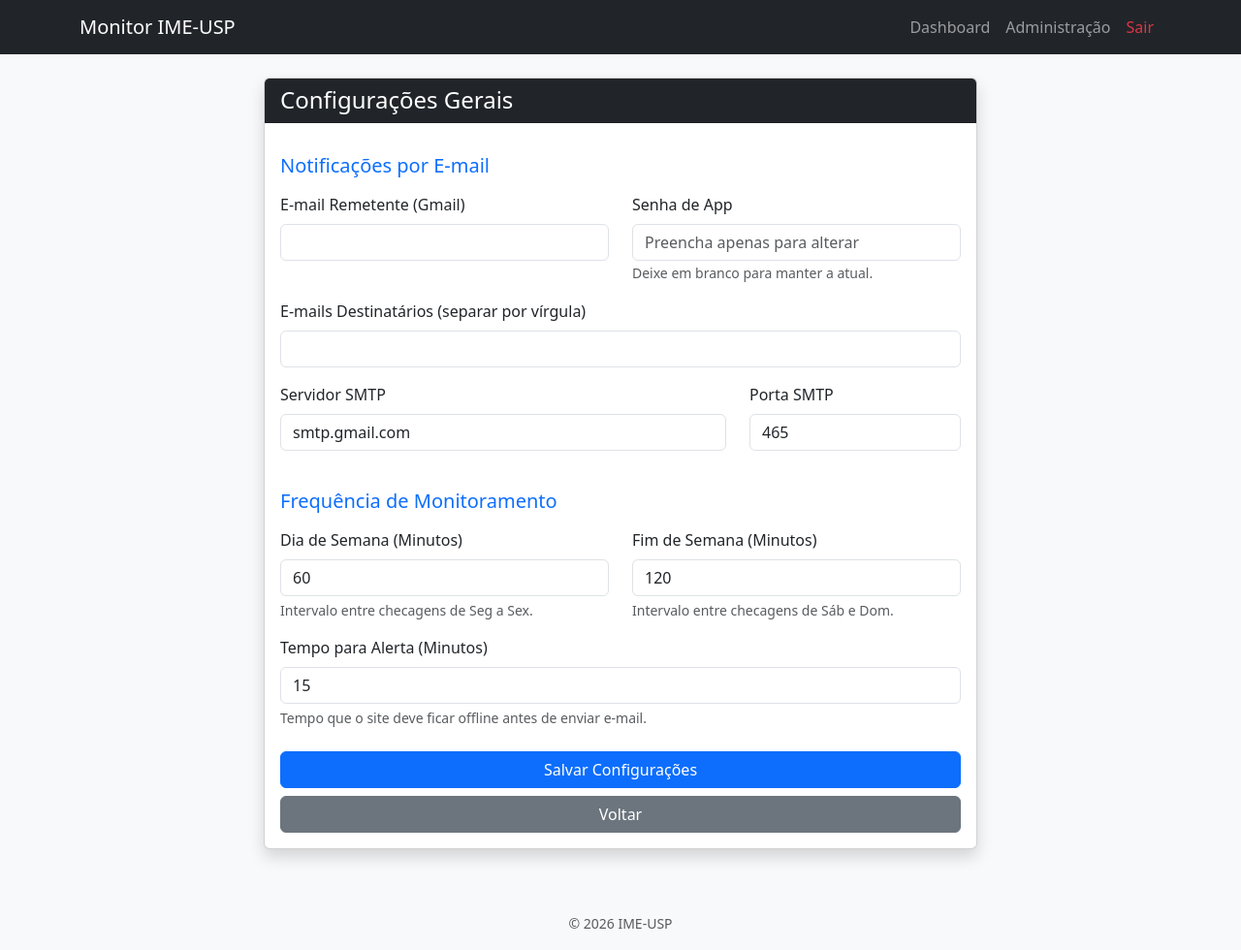
After one commit to luiscarlosdesouza/status_sistemas, a Flask app: page /settings in a window 1280 px wide. The commit adds this page. Shown: the whole page at 97% size. Run offline with Flask 3, Linux system fonts and the light colour scheme; a user stored in the database is signed in.

Commit message:
Finalização: Novas tabelas, relatorios e configs dinamicas -  V1.1

```diff
--- a/app.py
+++ b/app.py
@@ -39,14 +39,58 @@ class Site(db.Model):
     last_checked = db.Column(db.DateTime, nullable=True)
     error_message = db.Column(db.String(500), nullable=True)
 
+class SiteHistory(db.Model):
+    id = db.Column(db.Integer, primary_key=True)
+    site_id = db.Column(db.Integer, db.ForeignKey('site.id'), nullable=False)
+    site = db.relationship('Site', backref=db.backref('history', lazy=True))
+    status = db.Column(db.String(20), nullable=False) # 'offline' (confirmed failure)
+    start_time = db.Column(db.DateTime, nullable=False, default=datetime.now)
+    end_time = db.Column(db.DateTime, nullable=True)
+    start_time = db.Column(db.DateTime, nullable=False, default=datetime.now)
+    end_time = db.Column(db.DateTime, nullable=True)
+    error_message = db.Column(db.String(500), nullable=True)
+
+class GlobalSettings(db.Model):
+    id = db.Column(db.Integer, primary_key=True)
+    # Email Config
+    email_user = db.Column(db.String(100), nullable=True)
+    email_password = db.Column(db.String(100), nullable=True)
+    email_to = db.Column(db.String(500), nullable=True)
+    smtp_server = db.Column(db.String(100), default='smtp.gmail.com')
+    smtp_port = db.Column(db.Integer, default=465)
+
+    # Intervals (in minutes)
+    interval_weekday = db.Column(db.Integer, default=60)
+    interval_weekend = db.Column(db.Integer, default=120)
+    alert_threshold = db.Column(db.Integer, default=15)
+
 # --- Monitoring ---
 def check_sites():
-    print("Checking sites...")
+    # print("Tick...")
     with app.app_context():
+        settings = GlobalSettings.query.first()
+        if not settings:
+            return
+
+        # Determine current interval (Weekday vs Weekend)
+        # Weekday: 0-4 (Mon-Fri), Weekend: 5-6 (Sat-Sun)
+        is_weekend = datetime.now().weekday() >= 5
+        current_interval_minutes = settings.interval_weekend if is_weekend else settings.interval_weekday
+        threshold_seconds = settings.alert_threshold * 60
+
         sites = Site.query.all()
         for site in sites:
+            # Check if it is time to check this site
+            if site.last_checked:
+                time_since_check = datetime.now() - site.last_checked
+                if time_since_check.total_seconds() < (current_interval_minutes * 60):
+                    continue # Skip, not time yet
+
+            # --- Perform Check ---
+            print(f"Checking {site.name}...")
+            previous_status = site.status
             try:
-                response = requests.get(site.url, timeout=10)
+                response = requests.get(site.url, timeout=30)
                 is_success = False
 
                 if response.status_code == 200:
@@ -64,6 +108,14 @@ def check_sites():
 
                 if is_success:
                     # Success State
+                    if site.status == 'offline':
+                        send_recovery_email(site, settings)
+
+                        # Close History
+                        history_entry = SiteHistory.query.filter_by(site_id=site.id, end_time=None).first()
+                        if history_entry:
+                            history_entry.end_time = datetime.now()
+
                     site.status = 'online'
                     site.first_failure_time = None
                     site.error_message = None
@@ -74,35 +126,38 @@ def check_sites():
                     if site.first_failure_time is None:
                         # First failure detected
                         site.first_failure_time = datetime.now()
-                        site.status = 'warning' # Orange
+                        site.status = 'warning'
                     else:
                         # Successive failure
                         time_diff = datetime.now() - site.first_failure_time
-                        if time_diff.total_seconds() >= 900: # 15 minutes
-                            # Failure persisted for > 15 mins
-                            previous_status = site.status
-                            site.status = 'offline' # Red
+                        if time_diff.total_seconds() >= threshold_seconds:
+                            site.status = 'offline'
 
                             # Send Alert only if transitioning to offline for the first time
                             if previous_status != 'offline':
-                                send_alert_email(site)
+                                send_alert_email(site, settings)
+
+                                # Open History
+                                new_history = SiteHistory(site_id=site.id, status='offline', start_time=datetime.now(), error_message=site.error_message)
+                                db.session.add(new_history)
                         else:
-                            # Still in warning period
                             site.status = 'warning'
 
             except Exception as e:
                 # Exception Handling
-                site.error_message = str(e)
+                site.error_message = f"Connection Error: {str(e)}"
                 if site.first_failure_time is None:
                     site.first_failure_time = datetime.now()
                     site.status = 'warning'
                 else:
                     time_diff = datetime.now() - site.first_failure_time
-                    if time_diff.total_seconds() >= 900:
+                    if time_diff.total_seconds() >= threshold_seconds:
                         previous_status = site.status
                         site.status = 'offline'
                         if previous_status != 'offline':
-                            send_alert_email(site)
+                            send_alert_email(site, settings)
+                            new_history = SiteHistory(site_id=site.id, status='offline', start_time=datetime.now(), error_message=site.error_message)
+                            db.session.add(new_history)
                     else:
                         site.status = 'warning'
 
@@ -110,35 +165,64 @@ def check_sites():
 
         db.session.commit()
 
-def send_alert_email(site):
-    email_user = os.getenv('EMAIL_USER')
-    email_pass = os.getenv('EMAIL_PASSWORD')
-    email_to = os.getenv('EMAIL_TO') # Who receives the alert
-
-    if not (email_user and email_pass and email_to):
-        print("Email configuration missing. Notification skipped.")
+def send_alert_email(site, settings):
+    if not (settings.email_user and settings.email_password and settings.email_to):
+        print("Email configuration missing in Settings. Notification skipped.")
         return
 
-    recipients = [e.strip() for e in email_to.split(',')]
+    recipients = [e.strip() for e in settings.email_to.split(',')]
 
     for recipient in recipients:
         msg = EmailMessage()
         msg['Subject'] = f"ALERT: {site.name} is OFFLINE"
-        msg['From'] = email_user
+        msg['From'] = settings.email_user
         msg['To'] = recipient
-        msg.set_content(f"The site {site.name} ({site.url}) has been down for more than 15 minutes.\n\nTime: {datetime.now().strftime('%Y-%m-%d %H:%M:%S')}\nError: {site.error_message}")
+        msg.set_content(f"The site {site.name} ({site.url}) has been down for more than {settings.alert_threshold} minutes.\n\nTime: {datetime.now().strftime('%Y-%m-%d %H:%M:%S')}\nError: {site.error_message}")
 
         try:
-            with smtplib.SMTP_SSL('smtp.gmail.com', 465) as smtp:
-                smtp.login(email_user, email_pass)
-                smtp.send_message(msg)
+            if settings.smtp_port == 465:
+                with smtplib.SMTP_SSL(settings.smtp_server, settings.smtp_port) as smtp:
+                    smtp.login(settings.email_user, settings.email_password)
+                    smtp.send_message(msg)
+            else:
+                with smtplib.SMTP(settings.smtp_server, settings.smtp_port) as smtp:
+                    smtp.starttls()
+                    smtp.login(settings.email_user, settings.email_password)
+                    smtp.send_message(msg)
             print(f"Sent alert email for {site.name} to {recipient}")
         except Exception as e:
             print(f"Failed to send email to {recipient}: {e}")
 
+def send_recovery_email(site, settings):
+    if not (settings.email_user and settings.email_password and settings.email_to):
+        return
+
+    recipients = [e.strip() for e in settings.email_to.split(',')]
+
+    for recipient in recipients:
+        msg = EmailMessage()
+        msg['Subject'] = f"RECOVERY: {site.name} is BACK ONLINE"
+        msg['From'] = settings.email_user
+        msg['To'] = recipient
+        msg.set_content(f"The site {site.name} ({site.url}) is responding again.\n\nTime: {datetime.now().strftime('%Y-%m-%d %H:%M:%S')}")
+
+        try:
+            if settings.smtp_port == 465:
+                with smtplib.SMTP_SSL(settings.smtp_server, settings.smtp_port) as smtp:
+                    smtp.login(settings.email_user, settings.email_password)
+                    smtp.send_message(msg)
+            else:
+                with smtplib.SMTP(settings.smtp_server, settings.smtp_port) as smtp:
+                    smtp.starttls()
+                    smtp.login(settings.email_user, settings.email_password)
+                    smtp.send_message(msg)
+            print(f"Sent recovery email for {site.name} to {recipient}")
+        except Exception as e:
+            print(f"Failed to send recovery email to {recipient}: {e}")
+
 # Start Scheduler
 scheduler = BackgroundScheduler()
-scheduler.add_job(func=check_sites, trigger="interval", minutes=60)
+scheduler.add_job(func=check_sites, trigger="interval", minutes=1)
 scheduler.start()
 atexit.register(lambda: scheduler.shutdown())
 
@@ -222,6 +306,53 @@ def edit_site(id):
         return redirect(url_for('admin'))
     return render_template('edit_site.html', site=site)
 
+@app.route('/reports')
+@login_required
+def reports():
+    # Fetch offline events sorted by start_time desc
+    history = SiteHistory.query.order_by(SiteHistory.start_time.desc()).all()
+    # Calculate duration for display
+    enriched_history = []
+    for h in history:
+        duration = "Em andamento"
+        if h.end_time:
+            delta = h.end_time - h.start_time
+            # Format duration nicely
+            minutes, seconds = divmod(delta.total_seconds(), 60)
+            hours, minutes = divmod(minutes, 60)
+            duration = f"{int(hours)}h {int(minutes)}m"
+        enriched_history.append({
+            'site_name': h.site.name,
+            'url': h.site.url,
+            'status': h.status,
+            'start_time': h.start_time,
+            'end_time': h.end_time,
+            'duration': duration,
+            'error': h.error_message
+        })
+
+    return render_template('reports.html', history=enriched_history)
+
+@app.route('/settings', methods=['GET', 'POST'])
+@login_required
+def settings():
+    settings = GlobalSettings.query.first()
+    if request.method == 'POST':
+        settings.email_user = request.form.get('email_user')
+        if request.form.get('email_password'): # Only update if provided
+            settings.email_password = request.form.get('email_password')
+        settings.email_to = request.form.get('email_to')
+        settings.smtp_server = request.form.get('smtp_server')
+        settings.smtp_port = int(request.form.get('smtp_port'))
+        settings.interval_weekday = int(request.form.get('interval_weekday'))
+        settings.interval_weekend = int(request.form.get('interval_weekend'))
+        settings.alert_threshold = int(request.form.get('alert_threshold'))
+        db.session.commit()
+        flash('Configurações atualizadas com sucesso!')
+        return redirect(url_for('settings'))
+
+    return render_template('settings.html', settings=settings)
+
 # --- Init DB ---
 def init_db():
     with app.app_context():
@@ -229,6 +360,23 @@ def init_db():
         # Create or update default admin
         admin_pass = os.getenv('ADMIN_PASSWORD', 'admin')
         hashed_pw = generate_password_hash(admin_pass, method='pbkdf2:sha256')
+
+        # Init Settings
+        settings = GlobalSettings.query.first()
+        if not settings:
+            settings = GlobalSettings(
+                email_user=os.getenv('EMAIL_USER'),
+                email_password=os.getenv('EMAIL_PASSWORD'),
+                email_to=os.getenv('EMAIL_TO'),
+                smtp_server=os.getenv('EMAIL_SMTP_SERVER', 'smtp.gmail.com'),
+                smtp_port=int(os.getenv('EMAIL_SMTP_PORT', 465)),
+                interval_weekday=60,
+                interval_weekend=120,
+                alert_threshold=15
+            )
+            db.session.add(settings)
+            print("Created default Global Settings.")
+            db.session.commit()
 
         admin_user = User.query.filter_by(username='admin').first()
         if admin_user:
@@ -242,6 +390,6 @@ def init_db():
         db.session.commit()
 
 if __name__ == '__main__':
-    if not os.path.exists('sites.db'):
-        init_db()
+    # Always run init_db to ensure tables exist (create_all is safe)
+    init_db()
     app.run(host='0.0.0.0', port=5000, debug=True)
--- a/docker-compose.yml
+++ b/docker-compose.yml
@@ -13,5 +13,7 @@ services:
       - EMAIL_USER=${EMAIL_USER}
       - EMAIL_PASSWORD=${EMAIL_PASSWORD}
       - EMAIL_TO=${EMAIL_TO}
+      - EMAIL_SMTP_SERVER=${EMAIL_SMTP_SERVER}
+      - EMAIL_SMTP_PORT=${EMAIL_SMTP_PORT}
       - TZ=America/Sao_Paulo
     restart: always
--- /dev/null
+++ b/templates/settings.html
@@ -0,0 +1,81 @@
+{% extends "base.html" %}
+
+{% block content %}
+<div class="row justify-content-center">
+    <div class="col-md-8">
+        <div class="card shadow">
+            <div class="card-header bg-dark text-white d-flex justify-content-between align-items-center">
+                <h4 class="mb-0">Configurações Gerais</h4>
+            </div>
+            <div class="card-body">
+                {% with messages = get_flashed_messages() %}
+                {% if messages %}
+                <div class="alert alert-success">
+                    {{ messages[0] }}
+                </div>
+                {% endif %}
+                {% endwith %}
+
+                <form method="POST">
+                    <h5 class="text-primary mt-3 mb-3">Notificações por E-mail</h5>
+                    <div class="row">
+                        <div class="col-md-6 mb-3">
+                            <label class="form-label">E-mail Remetente (Gmail)</label>
+                            <input type="email" class="form-control" name="email_user"
+                                value="{{ settings.email_user or '' }}">
+                        </div>
+                        <div class="col-md-6 mb-3">
+                            <label class="form-label">Senha de App</label>
+                            <input type="password" class="form-control" name="email_password"
+                                placeholder="Preencha apenas para alterar">
+                            <small class="text-muted">Deixe em branco para manter a atual.</small>
+                        </div>
+                    </div>
+                    <div class="mb-3">
+                        <label class="form-label">E-mails Destinatários (separar por vírgula)</label>
+                        <input type="text" class="form-control" name="email_to" value="{{ settings.email_to or '' }}">
+                    </div>
+                    <div class="row">
+                        <div class="col-md-8 mb-3">
+                            <label class="form-label">Servidor SMTP</label>
+                            <input type="text" class="form-control" name="smtp_server"
+                                value="{{ settings.smtp_server }}">
+                        </div>
+                        <div class="col-md-4 mb-3">
+                            <label class="form-label">Porta SMTP</label>
+                            <input type="number" class="form-control" name="smtp_port" value="{{ settings.smtp_port }}">
+                        </div>
+                    </div>
+
+                    <h5 class="text-primary mt-4 mb-3">Frequência de Monitoramento</h5>
+                    <div class="row">
+                        <div class="col-md-6 mb-3">
+                            <label class="form-label">Dia de Semana (Minutos)</label>
+                            <input type="number" class="form-control" name="interval_weekday"
+                                value="{{ settings.interval_weekday }}">
+                            <div class="form-text">Intervalo entre checagens de Seg a Sex.</div>
+                        </div>
+                        <div class="col-md-6 mb-3">
+                            <label class="form-label">Fim de Semana (Minutos)</label>
+                            <input type="number" class="form-control" name="interval_weekend"
+                                value="{{ settings.interval_weekend }}">
+                            <div class="form-text">Intervalo entre checagens de Sáb e Dom.</div>
+                        </div>
+                    </div>
+                    <div class="mb-4">
+                        <label class="form-label">Tempo para Alerta (Minutos)</label>
+                        <input type="number" class="form-control" name="alert_threshold"
+                            value="{{ settings.alert_threshold }}">
+                        <div class="form-text">Tempo que o site deve ficar offline antes de enviar e-mail.</div>
+                    </div>
+
+                    <div class="d-grid gap-2">
+                        <button type="submit" class="btn btn-primary">Salvar Configurações</button>
+                        <a href="/admin" class="btn btn-secondary">Voltar</a>
+                    </div>
+                </form>
+            </div>
+        </div>
+    </div>
+</div>
+{% endblock %}
```
Also changed, not shown: templates/admin.html (+21 -1 lines), templates/reports.html (added, +53 -0 lines), README.md, 1 other file.
